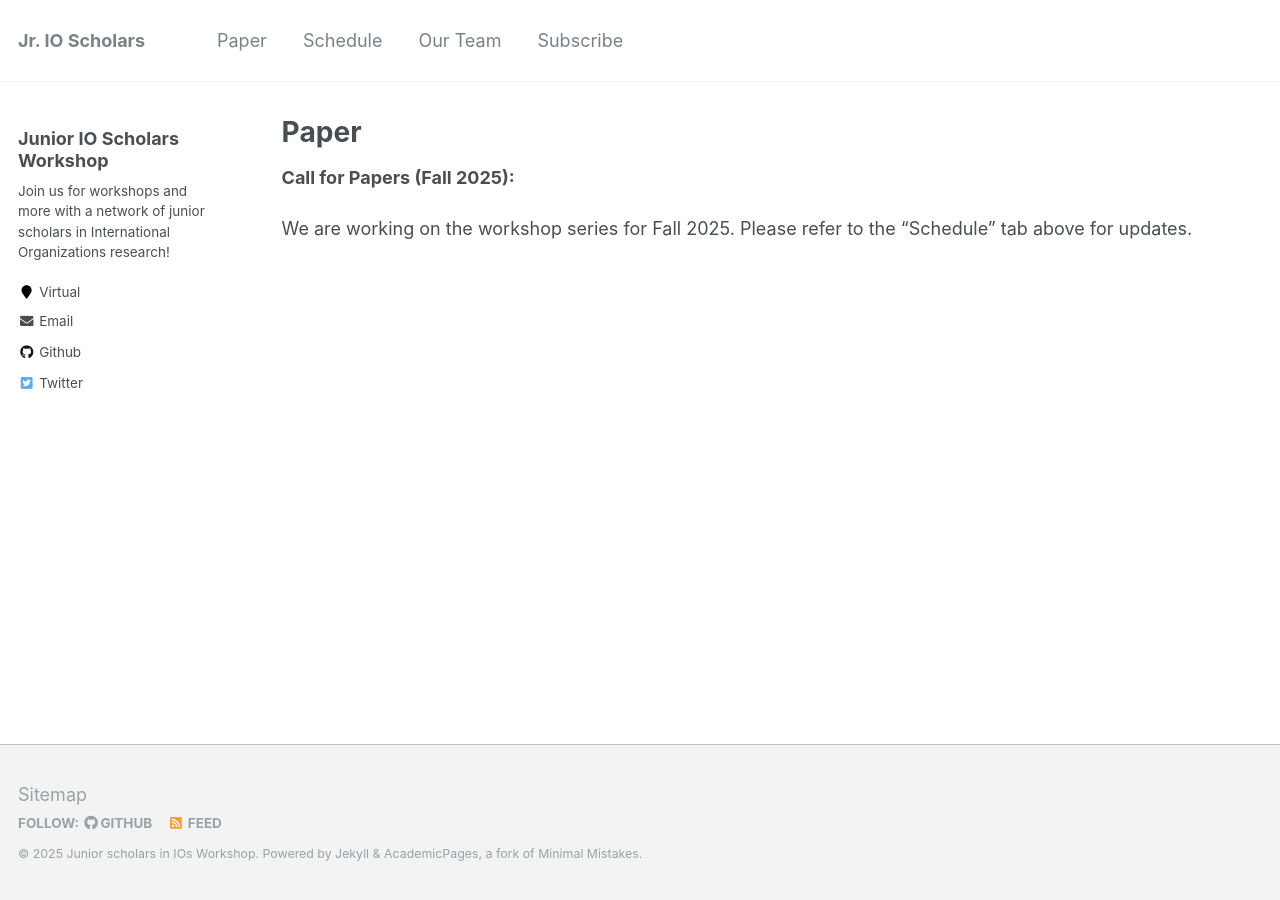
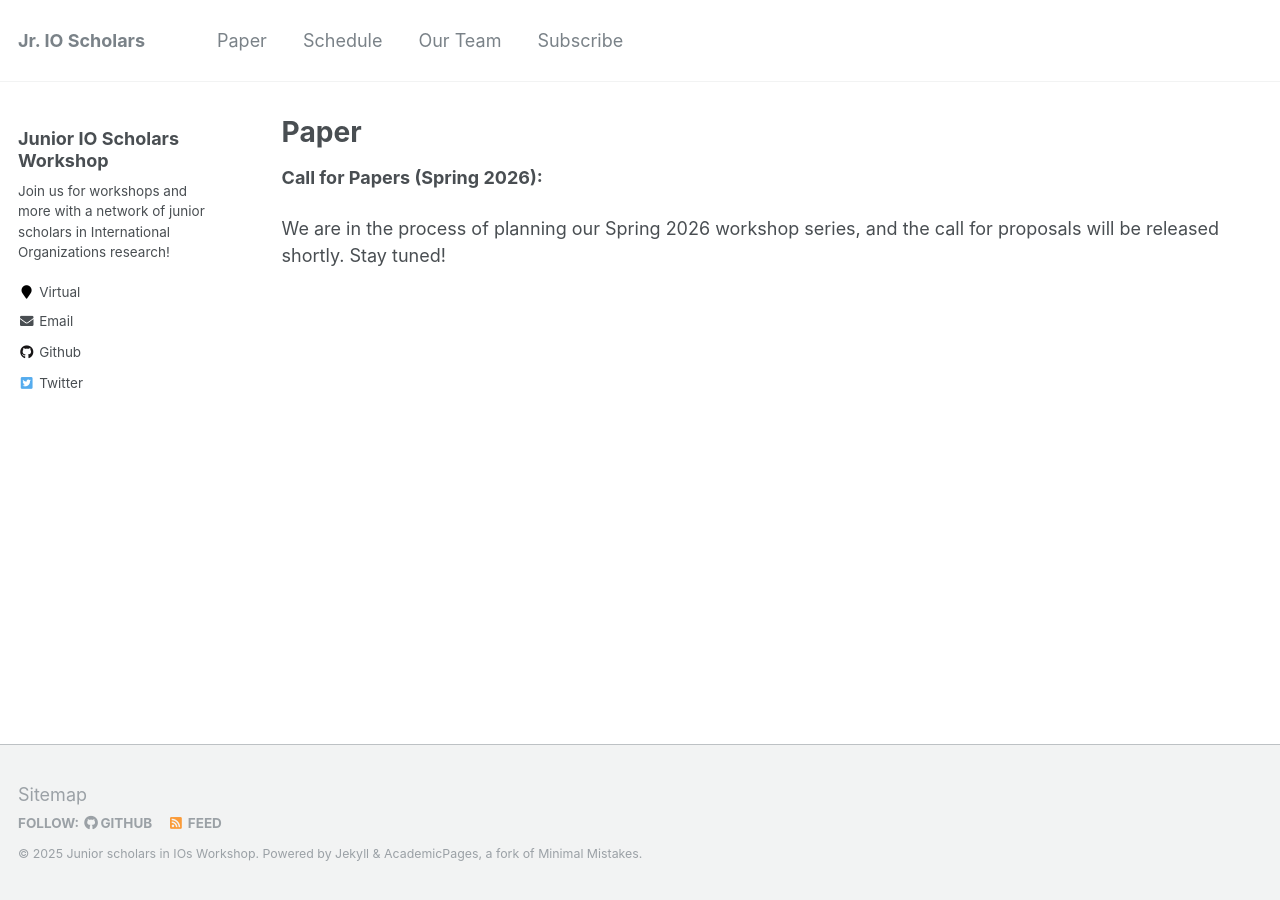
Before and after one commit to IO-workshop/IO-workshop.github.io, a Jekyll site: the page built from _pages/paper.md, in a window 1280 px wide. Built offline with Jekyll 4.4.1, drawn with Linux system fonts in a browser that asks for light colours.

Commit message:
Update paper.md

```diff
--- a/_pages/paper.md
+++ b/_pages/paper.md
@@ -5,9 +5,9 @@ permalink: /paper/
 author_profile: true
 ---
 
-**Call for Papers (Fall 2025):**
+**Call for Papers (Spring 2026):**
 
-We are working on the workshop series for Fall 2025. Please refer to the “Schedule” tab above for updates.
+We are in the process of planning our Spring 2026 workshop series, and the call for proposals will be released shortly. Stay tuned!
 
 <!-- The Junior IO Scholars Workshop is a virtual, interdisciplinary, graduate-student-run workshop where graduate students, pre- and post-docs, and junior faculty can present and solicit feedback on their work. This workshop will be an opportunity to receive substantive feedback from peers and leaders in the field, and to develop a community of scholars with shared research interests. We are excited to be soliciting calls for participation for our second year!
 
```
